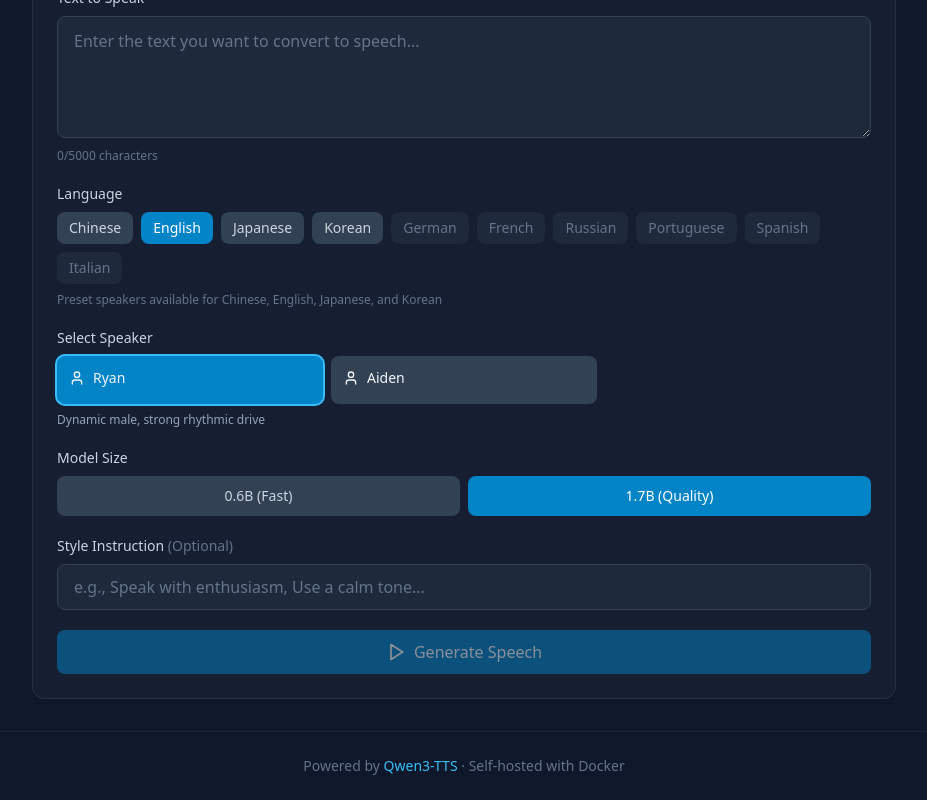
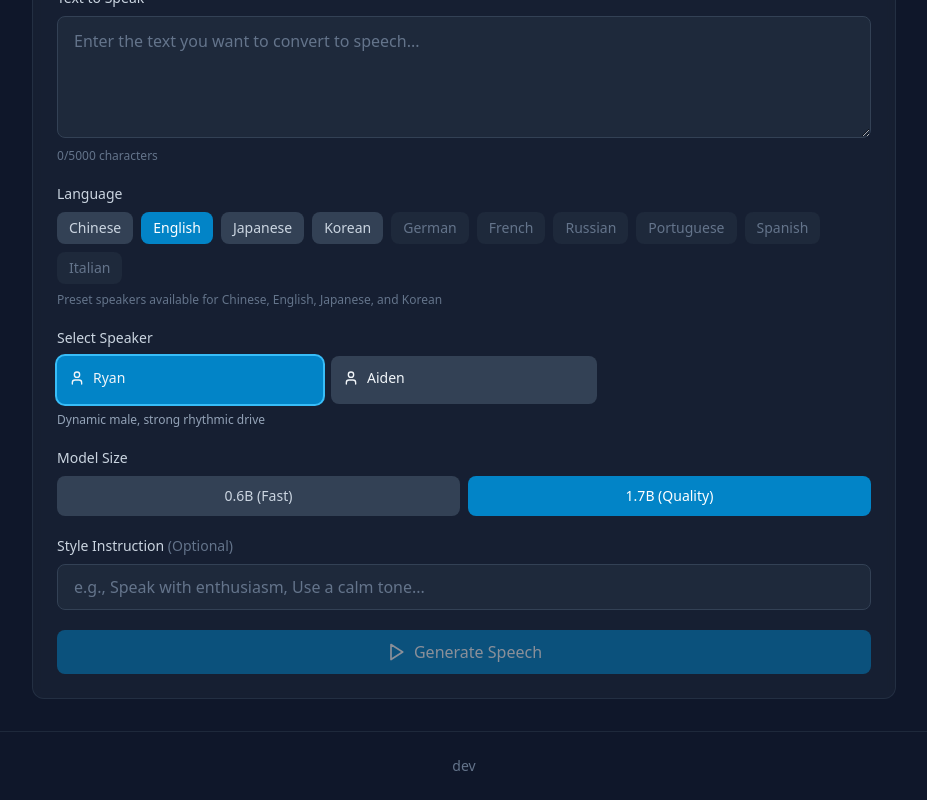
Before and after one commit to brentonmallen1/qwen-tts-gui, a React (Vite) app in the folder frontend/: page / in a window 1280 px wide. Shown: the part 314-1114 px from the top of the page, without its empty margins (176-1103 px from the left). Built offline with nearby package versions, Linux system fonts and the light colour scheme; no server answers.

Commit message:
add version

```diff
--- a/frontend/src/components/Layout.tsx
+++ b/frontend/src/components/Layout.tsx
@@ -53,17 +53,7 @@ export function Layout({ children }: LayoutProps) {
       <footer className="border-t border-slate-800 py-6">
         <div className="max-w-6xl mx-auto px-4 text-center text-sm text-slate-500">
           <p>
-            Powered by{' '}
-            <a
-              href="https://huggingface.co/collections/Qwen/qwen3-tts"
-              target="_blank"
-              rel="noopener noreferrer"
-              className="text-primary-400 hover:text-primary-300 transition-colors"
-              aria-label="Qwen3-TTS on Hugging Face (opens in new tab)"
-            >
-              Qwen3-TTS
-            </a>
-            {' '}· Self-hosted with Docker
+            {' '} <span className="tabular-nums">{import.meta.env.VITE_APP_VERSION || 'dev'}</span>
           </p>
         </div>
       </footer>
```
Also changed, not shown: frontend/src/vite-env.d.ts (added, +9 -0 lines), 2 other files (tests, documents, lock files or other folders).
